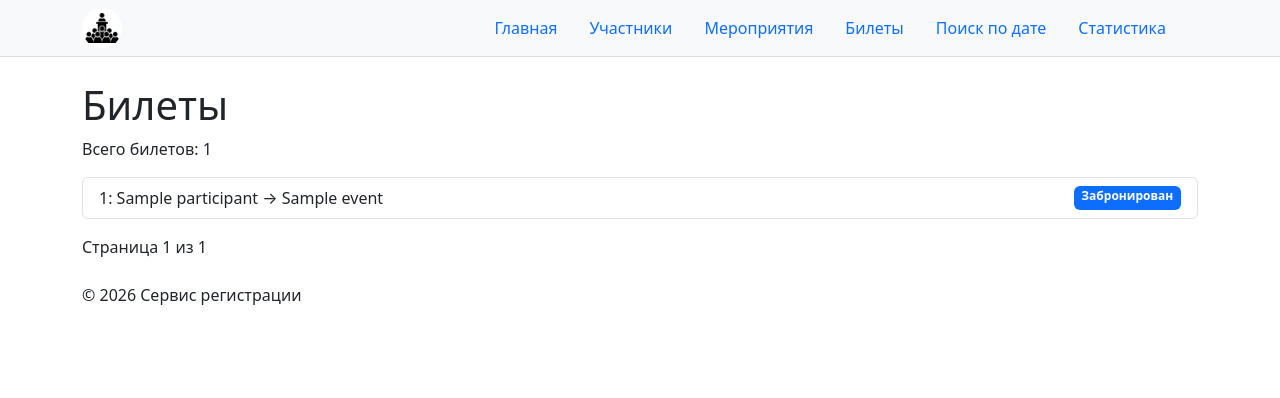
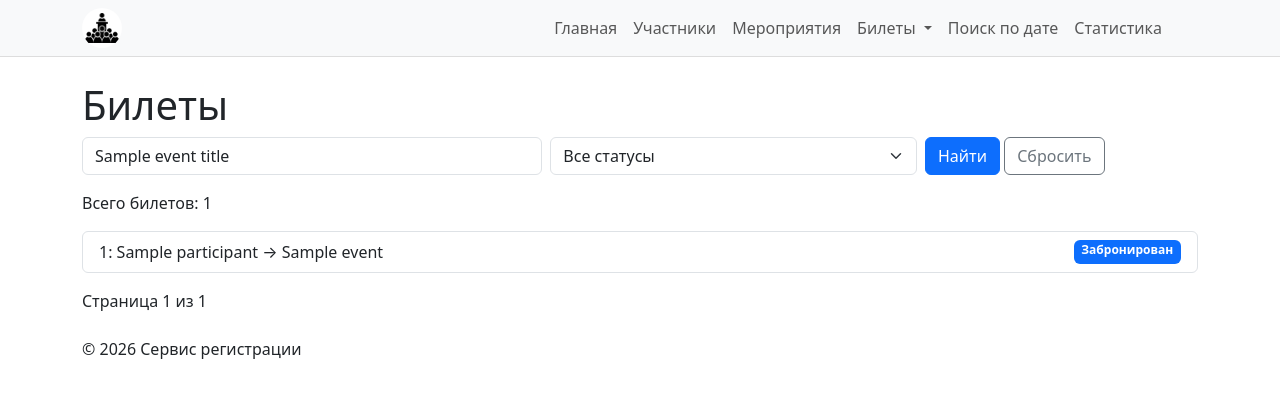
Before and after one commit to aka-belka/conference-registration-service, a Django app: template events/templates/events/tickets.html in a window 1280 px wide. Shown: the top 398 px of the page. Run offline with Django 5.2, Linux system fonts and the light colour scheme; the template is opened without the code that fills it: most values are stand-ins (such as "Sample title", 1, 10 or a date in 2020).

Commit message:
PR9: исправлены ошибки

```diff
--- a/events/templates/events/event_detail.html
+++ b/events/templates/events/event_detail.html
@@ -24,7 +24,7 @@
                 </p>
 
                 <p class="card-text">
-                    <strong>Мест:</strong> {{ event.registered }}/{{ event.max_seats }}
+                    <strong>Свободных мест:</strong> {{ free_seats }}/{{ event.max_seats }}
                 </p>
             </div>
         </div>
--- a/events/templates/events/tickets.html
+++ b/events/templates/events/tickets.html
@@ -6,6 +6,33 @@
 
 {% block content %}
     <h1>Билеты</h1>
+
+    {% if active_only %}
+        <p class="text-muted">Показаны только активные билеты (без отменённых).</p>
+    {% endif %}
+
+    {% if statuses %}
+        <form method="get" class="mb-3 row g-2">
+            <div class="col-md-5">
+                <input type="text" name="event" value="{{ event_title }}"
+                       class="form-control" placeholder="Название мероприятия">
+            </div>
+            <div class="col-md-4">
+                <select name="status" class="form-select">
+                    <option value="">Все статусы</option>
+                    {% for value, label in statuses %}
+                        <option value="{{ value }}" {% if status == value %}selected{% endif %}>
+                            {{ label }}
+                        </option>
+                    {% endfor %}
+                </select>
+            </div>
+            <div class="col-md-3">
+                <button type="submit" class="btn btn-primary">Найти</button>
+                <a href="{% url 'events:tickets_by_event_status' %}" class="btn btn-outline-secondary">Сбросить</a>
+            </div>
+        </form>
+    {% endif %}
 
     <p>Всего билетов: {{ tickets|length }}</p>
 
@@ -26,11 +53,13 @@
     {% if page_obj %}
         <nav class="mt-3">
             {% if page_obj.has_previous %}
-                <a href="?page={{ page_obj.previous_page_number }}{% if query %}&q={{ query }}{% endif %}{% if status %}&status={{ status }}{% endif %}">← Назад</a>
+                <a href="?page={{ page_obj.previous_page_number }}{% if query %}&q={{ query }}{% endif %}{% if status %}&status={{ status }}{% endif %}"
+                   class="btn btn-outline-secondary">← Назад</a>
             {% endif %}
             <span>Страница {{ page_obj.number }} из {{ page_obj.paginator.num_pages }}</span>
             {% if page_obj.has_next %}
-                <a href="?page={{ page_obj.next_page_number }}" class="btn btn-outline-secondary">Вперёд →</a>
+                <a href="?page={{ page_obj.next_page_number }}{% if query %}&q={{ query }}{% endif %}{% if status %}&status={{ status }}{% endif %}"
+                   class="btn btn-outline-secondary">Вперёд →</a>
             {% endif %}
         </nav>
     {% endif %}
--- a/templates/base.html
+++ b/templates/base.html
@@ -14,6 +14,7 @@
         rel="stylesheet"
         href="{% static 'homepage/css/style.css' %}"
     >
+    <script src="https://cdn.jsdelivr.net/npm/bootstrap@5.3.3/dist/js/bootstrap.bundle.min.js"></script>
 </head>
 <body>
     <header class="site-header">
@@ -25,7 +26,21 @@
                     class="conference-logo"
                 >
             </a>
-            {% include "includes/navigation.html" %}
+            <nav class="navbar navbar-expand-lg navbar-light bg-light px-3">
+                <div class="container-fluid">
+                    <button class="navbar-toggler" type="button"
+                            data-bs-toggle="collapse" data-bs-target="#mainNav"
+                            aria-controls="mainNav" aria-expanded="false"
+                            aria-label="Переключить навигацию">
+                        <span class="navbar-toggler-icon"></span>
+                    </button>
+                    <div class="collapse navbar-collapse" id="mainNav">
+                        <ul class="navbar-nav">
+                            {% include "includes/navigation.html" %}
+                        </ul>
+                    </div>
+                </div>
+            </nav>
         </div>
     </header>
 
--- a/templates/includes/navigation.html
+++ b/templates/includes/navigation.html
@@ -1,8 +1,27 @@
-<nav class="nav bg-light px-3 py-2">
+<li class="nav-item">
     <a class="nav-link" href="{% url 'homepage:index' %}">Главная</a>
+</li>
+<li class="nav-item">
     <a class="nav-link" href="{% url 'participants:participants' %}">Участники</a>
+</li>
+<li class="nav-item">
     <a class="nav-link" href="{% url 'events:events' %}">Мероприятия</a>
-    <a class="nav-link" href="{% url 'tickets' %}">Билеты</a>
+</li>
+<li class="nav-item dropdown">
+    <a class="nav-link dropdown-toggle" href="#" role="button"
+       data-bs-toggle="dropdown" aria-expanded="false">
+        Билеты
+    </a>
+    <ul class="dropdown-menu">
+        <li><a class="dropdown-item" href="{% url 'tickets' %}">Все билеты</a></li>
+        <li><a class="dropdown-item" href="{% url 'events:tickets_paginated' %}">С пагинацией</a></li>
+        <li><a class="dropdown-item" href="{% url 'events:tickets_active' %}">Активные</a></li>
+        <li><a class="dropdown-item" href="{% url 'events:tickets_by_event_status' %}">Фильтр по мероприятию и статусу</a></li>
+    </ul>
+</li>
+<li class="nav-item">
     <a class="nav-link" href="{% url 'events:search_events' %}">Поиск по дате</a>
+</li>
+<li class="nav-item">
     <a class="nav-link" href="{% url 'events:statistics' %}">Статистика</a>
-</nav>
+</li>
```
Also changed, not shown: events/views.py (+10 -8 lines), db.sqlite3.
